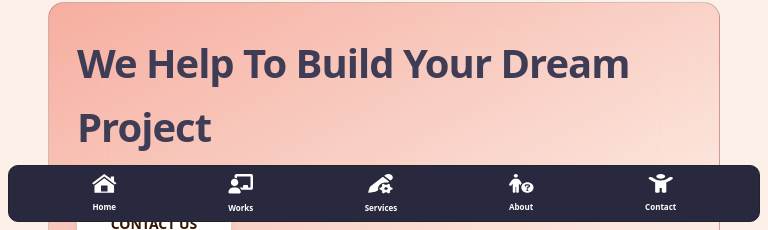
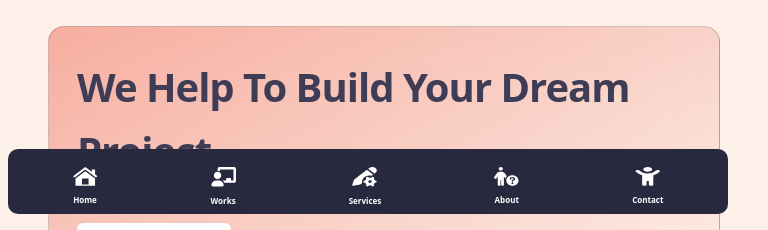
Before and after one commit to AllenDev1/TBI, a React (Create React App) app in the folder ui/: page /work in a window 768 px wide. Shown: the part 570-800 px from the top of the page. Built offline with nearby package versions, Linux system fonts and the light colour scheme; no server answers.

Commit message:
:sparkles: minor bugs fixed and share button added

```diff
--- a/ui/src/components/navbar.jsx
+++ b/ui/src/components/navbar.jsx
@@ -20,28 +20,28 @@ const Navbars = () => {
 	const listenScrollEvent = (event) => {
 		if (window.scrollY < 10) {
 			document.getElementById("navbar-top").style.filter = "none";
-			if (window.screen.width < 995) {
+			if (window.screen.width < 994) {
 				document.getElementById("main-logo").style.display = "none";
 			}
 		} else if (window.scrollY > 10) {
 			document.getElementById("navbar-top").style.filter =
 				"drop-shadow(4px 4px 4px rgba(0, 0, 0, 0.25))";
-			if (window.screen.width < 995) {
+			if (window.screen.width < 994) {
 				document.getElementById("main-logo").style.display = "none";
 			}
 		}
 	};
 
 	useEffect(() => {
-		window.addEventListener("scroll", listenScrollEvent);
-		return () => window.removeEventListener("scroll", listenScrollEvent);
+		// window.addEventListener("scroll", listenScrollEvent);
+		// return () => window.removeEventListener("scroll", listenScrollEvent);
 	}, []);
 
 	return (
 		<>
 			{["sm"].map((expand) => (
 				<Navbar
-					fixed={window.screen.width > 995 ? "top" : "bottom"}
+					// fixed={window.screen.width >= 994 ? "top" : "bottom"}
 					collapseOnSelect
 					expand="lg"
 					variant="dark"
--- a/ui/src/pages/Article.jsx
+++ b/ui/src/pages/Article.jsx
@@ -89,13 +89,22 @@ const Article = () => {
 				<div className="share-on">
 					<p>Share on</p>
 					<Col className="social-icon-col">
-						<a href="/">
+						<a
+							href="https://www.linkedin.com/company/the-brilliant-ideas/"
+							target="_blank"
+						>
 							<img src={soc1} alt=".." />
 						</a>
-						<a href="/">
+						<a
+							href={`https://www.facebook.com/sharer/sharer.php?u=${window.location.href}`}
+							target="_blank"
+						>
 							<img src={soc2} alt=".." />
 						</a>
-						<a href="/">
+						<a
+							href={`https://twitter.com/intent/tweet?text=${window.location.href}`}
+							target="_blank"
+						>
 							<img src={soc3} alt=".." />
 						</a>
 						<a href="/">
@@ -185,6 +194,7 @@ const ArticleBlog = (props) => {
 		<>
 			<Row className="article-sec">
 				<Col></Col>
+
 				<Col xs={6} className="arti-row">
 					<h1 className="work-title">{title}</h1>
 
@@ -206,16 +216,12 @@ const ArticleBlog = (props) => {
 					</Row>
 				</Col>
 				<Col></Col>
+
 				<div className="big-image">
-					<img src={imgurl} alt={title} />
+					{/* <img src={imgurl} alt={title} /> */}
 				</div>
 
-				<Col></Col>
-
-				<Col xs={6} className="body-arti-col">
-					{ReactHtmlParser(desc)}
-				</Col>
-				<Col></Col>
+				<Col className="body-arti-col">{ReactHtmlParser(desc)}</Col>
 			</Row>
 		</>
 	);
--- a/ui/src/pages/Works.jsx
+++ b/ui/src/pages/Works.jsx
@@ -67,7 +67,7 @@ const Works = () => {
 			<Navbars />
 			{heroHeading(da.work_heading, da.work_dec)}
 			<Container className="work-container">
-				<Row xs={1} md={4} className="small-cards g-4">
+				<Row xs={1} md={4} className="small-cards">
 						{blogs?.slice(0, next).map((blog, idx) => {
 							return (
 								<ArticlesCard
--- a/ui/src/scss/article.scss
+++ b/ui/src/scss/article.scss
@@ -31,8 +31,8 @@
 			.work-title {
 				font-style: normal;
 				font-weight: 800;
-				font-size: 72px;
-				line-height: 80px;
+				font-size: 3rem;
+				line-height: 5rem;
 				/* or 111% */
 
 				letter-spacing: -2px;
--- a/ui/src/scss/nav.scss
+++ b/ui/src/scss/nav.scss
@@ -1,6 +1,9 @@
 .navbar-top {
 	z-index: 9900;
 	background: #28293e;
+	position: fixed !important;
+	width: 100%;
+	top: 0;
 
 	.navbar-container {
 		.mobile-nav-menu {
@@ -69,9 +72,27 @@
 }
 
 @media (max-width: 994px) {
+	.first-section .lading-cont {
+		padding-top: 20px !important;
+	}
+
+	.background-darkblue-color-about .about-heading-container {
+		margin-top: 0px !important;
+	}
+
+	.article-container {
+		margin-top: 0px !important;
+		padding-top: 20px;
+	}
+
 	.navbar-top {
-		border: 1px solid;
-		margin: 0.5rem;
+		padding: 0%;
+		border: 0;
+		margin: 0;
+		position: fixed;
+		top: auto !important;
+		bottom: 0 !important;
+		background: none;
 
 		border-image-source: radial-gradient(
 					54.8% 53% at 50% 50%,
@@ -94,6 +115,11 @@
 
 		border-radius: 10px;
 		.navbar-container {
+			background: #28293e;
+			padding: 0.5rem;
+			border-radius: 10px;
+			margin: 0.5rem;
+
 			.main-logo {
 				img {
 					width: 100px;
--- a/ui/src/scss/work.scss
+++ b/ui/src/scss/work.scss
@@ -134,6 +134,7 @@
 	.work-container {
 		.small-cards {
 			a {
+				padding-bottom: 1rem;
 				.card {
 					width: 100%;
 					.card-img-overlay {
@@ -155,6 +156,7 @@
 			a {
 				.card {
 					width: 100%;
+					height: 200px;
 
 					.card-img-overlay {
 						padding: 25px;
```
Lines whose indentation alone changed are shown as unchanged.
